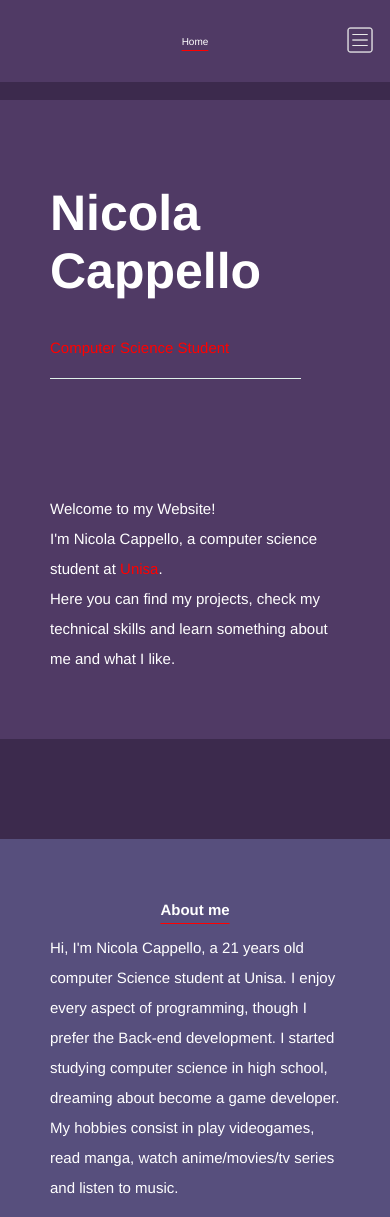
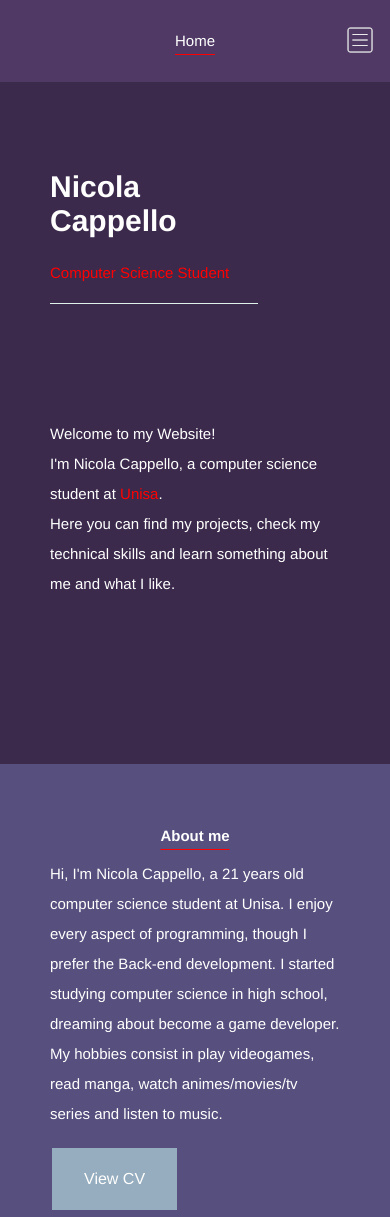
Before and after one commit to CappelloNicola/CappelloNicola.github.io, a plain HTML site: page index.html in a window 390 px wide. Shown: the top 1217 px of the page. Drawn offline with Linux system fonts and the light colour scheme.

Commit message:
making the homepage responsive

```diff
--- a/index.html
+++ b/index.html
@@ -29,7 +29,8 @@
     <div id="shortDescription">
         <p>
             Welcome to my Website! <br>
-            I'm Nicola Cappello, a computer science student at <span class="keyword">Unisa</span>. <br>
+            I'm Nicola Cappello, a computer science student at <a target="_blank" href="https://www.unisa.it/">
+            <span class="keyword">Unisa</span></a>. <br>
             Here you can find my projects, check my technical skills and learn something about me and what I like.
         </p>
     </div>
@@ -39,9 +40,9 @@
 <div id="aboutMe">
     <div id="myDescription">
         <h2 id="aboutMeHeader" class="underlined">About me</h2>
-        <p>Hi, I'm Nicola Cappello, a 21 years old computer Science student at Unisa. I enjoy every aspect of programming,
+        <p>Hi, I'm Nicola Cappello, a 21 years old computer science student at Unisa. I enjoy every aspect of programming,
         though I prefer the Back-end development. I started studying computer science in high school, dreaming about become
-        a game developer. My hobbies consist in play videogames, read manga, watch anime/movies/tv series and listen to music.</p>
+        a game developer. My hobbies consist in play videogames, read manga, watch animes/movies/tv series and listen to music.</p>
         <a id="cvButton" href="files/Curriculum.pdf" target="_blank">View CV</a>
     </div>
 
--- a/styles/commonStyles.css
+++ b/styles/commonStyles.css
@@ -1,17 +1,23 @@
 *{
     box-sizing: border-box;
+}
+
+html{
+    font-size:16px;
 }
 
 body{
     background-color: var(--page-background);
     color: white;
     font-family: Helvetica, sans-serif;
-    font-size:16px;
     width: 100%;
     padding:0;
     margin:0;
 }
 
+a{
+    text-decoration:none;
+}
 
 .icon{
     width: auto;
@@ -21,11 +27,11 @@ body{
 /*text*/
 
 h1 {
-    font-size: 5em;
+    font-size: 3rem;
 }
 
-p {
-    font-size: 1.5em;
+p, a, span{
+    font-size: 1.5rem;
     line-height: 2;
 }
 
@@ -43,4 +49,8 @@ p {
     body{
         font-size:10px;
     }
+
+    html{
+        font-size:10px;
+    }
 }
--- a/styles/footer.css
+++ b/styles/footer.css
@@ -4,7 +4,7 @@
     display:flex;
     justify-content: center;
     padding:10px;
-    gap: 30px;
+    gap: var(--icons-gap);
 }
 
 #copyright{
--- a/styles/homepage.css
+++ b/styles/homepage.css
@@ -2,7 +2,7 @@
 
 /*Intro div*/
 #intro{
-    background-color: var(--navbar-color);
+    background-color: var(--page-background);
     margin-top: var(--marginTop);
     padding: var(--padding);
     display:grid;
@@ -42,11 +42,11 @@
 }
 
 #InterestIconsDiv{
-    text-align:center;
-}
-
-#InterestIconsDiv > a{
-    margin: 10px;
+    display:flex;
+    margin-top:50px;
+    justify-content: center;
+    flex-wrap: wrap;
+    gap:var(--icons-gap);
 }
 
 #cvButton {
@@ -105,6 +105,7 @@
 @media screen and (max-width: 1200px) {
     #aboutMe{
         grid-template-columns: auto;
+        gap:70px;
     }
 
     #myInterestsDiv{
--- a/styles/variables.css
+++ b/styles/variables.css
@@ -4,6 +4,8 @@
     --footer-color: #503a65;
     --div2-color: #574f7d;
     --hover-links-color: #95adbe;
+
+    --icons-gap:30px;
     --marginTop: 100px;
     --padding: 50px;
 }
```
